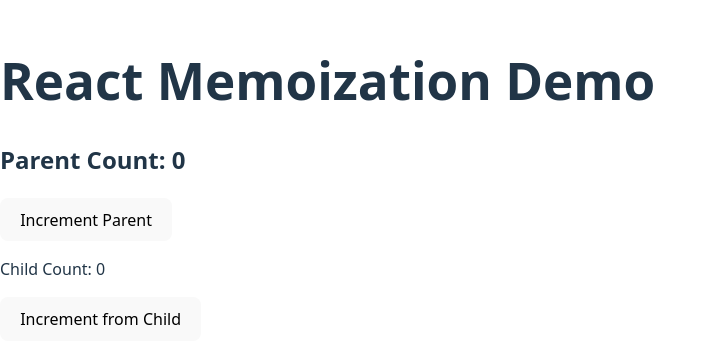
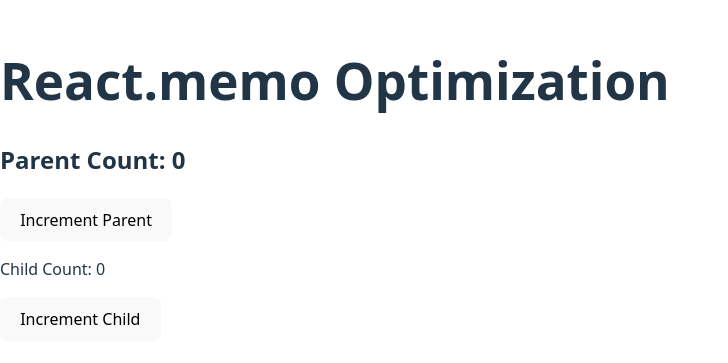
Before and after one commit to yaravacharanreddy/codespace_react, a React (Vite) app: page / in a window 1280 px wide. Shown: the part 221-584 px from the top of the page, without its empty margins (0-728 px from the left). Built offline with nearby package versions, Linux system fonts and the light colour scheme.

Commit message:
completed

```diff
--- a/src/App.jsx
+++ b/src/App.jsx
@@ -1,11 +1,38 @@
-import React from 'react';
-import ParentComponent from './Module 4/Advanced React Concepts/Optimizing Performance with React Memoization/ParentComponent';
+import React, { Suspense, lazy } from 'react';
+
+const ParentComponent = lazy(() => import('./Module 4/Advanced React Concepts/Optimizing Performance with React Memoization/ParentComponent'));
+
+class ErrorBoundary extends React.Component {
+  constructor(props) {
+    super(props);
+    this.state = { hasError: false };
+  }
+
+  static getDerivedStateFromError() {
+    return { hasError: true };
+  }
+
+  componentDidCatch(error, info) {
+    console.error('ErrorBoundary caught:', error, info);
+  }
+
+  render() {
+    if (this.state.hasError) {
+      return <h2 data-testid="app-error">An error occurred while loading the component.</h2>;
+    }
+    return this.props.children;
+  }
+}
 
 function App() {
   return (
-    <div data-testid="app">
-      <h1>React Memoization Demo</h1>
-      <ParentComponent />
+    <div data-testid="app-container">
+      <h1>React.memo Optimization</h1>
+      <ErrorBoundary>
+        <Suspense fallback={<p data-testid="loading">Loading...</p>}>
+          <ParentComponent />
+        </Suspense>
+      </ErrorBoundary>
     </div>
   );
 }
--- a/src/Module 4/Advanced React Concepts/Optimizing Performance with React Memoization/ParentComponent.jsx
+++ b/src/Module 4/Advanced React Concepts/Optimizing Performance with React Memoization/ParentComponent.jsx
@@ -1,23 +1,30 @@
 import React, { useState, useCallback } from 'react';
+import PropTypes from 'prop-types';
 
-const ChildComponent = React.memo(({ onClick, count }) => {
-  console.log('Child rendered');
+const ChildComponent = React.memo(({ count, onClick }) => {
   return (
     <div data-testid="child">
       <p>Child Count: {count}</p>
-      <button onClick={onClick} data-testid="child-button">Increment from Child</button>
+      <button onClick={onClick} data-testid="child-button">Increment Child</button>
     </div>
   );
 });
+
+ChildComponent.propTypes = {
+  count: PropTypes.number.isRequired,
+  onClick: PropTypes.func.isRequired,
+};
 
 function ParentComponent() {
   const [parentCount, setParentCount] = useState(0);
   const [childCount, setChildCount] = useState(0);
 
-  const incrementParent = () => setParentCount(prev => prev + 1);
+  const incrementParent = () => {
+    setParentCount(prev => (typeof prev === 'number' ? prev + 1 : 0));
+  };
 
   const incrementChild = useCallback(() => {
-    setChildCount(prev => prev + 1);
+    setChildCount(prev => (typeof prev === 'number' ? prev + 1 : 0));
   }, []);
 
   return (
```
